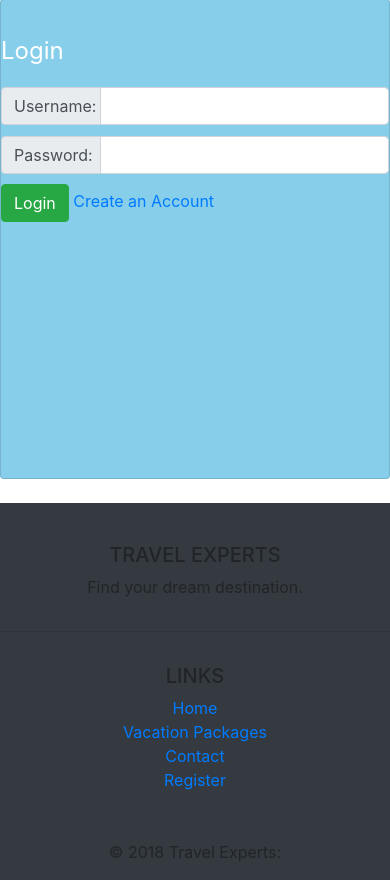
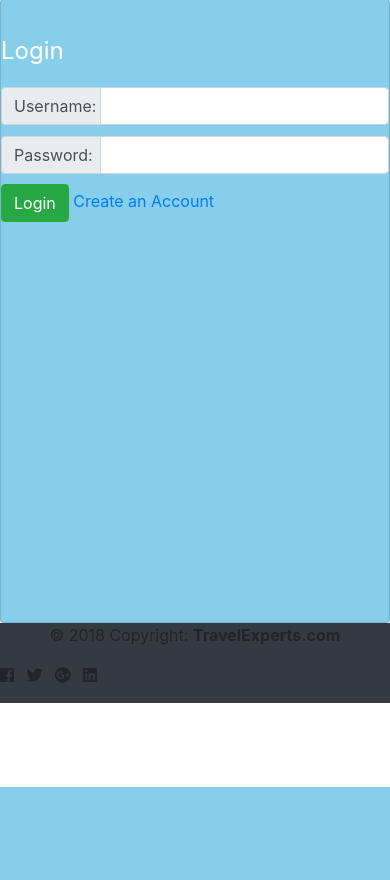
Before and after one commit to dinosaurbytes/SAIT_Threaded_Project, a PHP site: page /login.php in a window 390 px wide. Shown: the part 57-937 px from the top of the page. After the commit the page ends 844 px from the top, so only its background shows below. Run offline with PHP 8.4, Linux system fonts and the light colour scheme; some libraries are stand-ins or nearby versions.

Commit message:
Revert "Revert "Merge pull request #32 from dinosaurbytes/registerbranch5""
This reverts commit 5fbf31b580411c00c0aa0a0823323f7ba15aa031.

```diff
--- a/login.php
+++ b/login.php
@@ -11,6 +11,7 @@ Page created by Brian Liang
 	<meta name="viewport" content="width=device-width, initial-scale=1">
 	<link rel="stylesheet" href="css/bootstrap.css">
   <link rel="stylesheet" type="text/css" href="css/brianCss.css">
+	<?php include 'php/passwordValidate.php';?>
 
 	<script>
   function showMessage(message,el)
@@ -62,9 +63,9 @@ Page created by Brian Liang
           $goodToGo =false;
         }
       }
-      if (!empty($_POST['password'])&&!empty($_POST['cPassword']))
+      if (!empty($_POST['Password'])&&!empty($_POST['cPassword']))
       {
-        if ($_POST['password']!=$_POST['cPassword'])
+        if ($_POST['Password']!=$_POST['cPassword'])
         {
           $cPassErr ='Passwords do not match';
           $goodToGo=false;
@@ -73,7 +74,7 @@ Page created by Brian Liang
     }
     ?>
     <section>
-      <div class="card" style="background-color: skyblue; height: 30rem;">
+      <div class="card" style="background-color: skyblue; height: 39rem;">
         <div class="row" style="height: 2rem;"></div>
         <div class="row">
           <div class="col-sm-1"></div>
@@ -87,7 +88,7 @@ Page created by Brian Liang
                             <div class="input-group-prepend">
                                 <span class="input-group-text span-width" >Username:</span>
                             </div>
-                              <input type="text" class="form-control"   onfocus="showMessage('Maximum Length:15',this)" maxlength="15" value="<?php if(isset($_POST['username'])) echo $_POST['username']; ?>">
+                              <input type="text" class="form-control" name="Username"  onfocus="showMessage('Maximum Length:15',this)" maxlength="15">
                           </div>
                   </div>
                   <div class='col-sm-6' id='username' style='visibility: hidden'></div>
@@ -100,7 +101,7 @@ Page created by Brian Liang
                             <div class="input-group-prepend">
                                 <span class=" label input-group-text span-width" >Password:</span>
                             </div>
-                              <input type="password" class="form-control"   onfocus="showMessage('Maximum Length:15',this)" maxlength="15" >
+                              <input type="password" class="form-control" name="Password"  onfocus="showMessage('Maximum Length:15',this)" maxlength="15" >
                           </div>
                   </div>
                   </div>
@@ -118,8 +119,21 @@ Page created by Brian Liang
           </div>
           <div class="col-sm-2"></div>
         </div>
+</div>
+</section>
+
+<!-- Validate Script for Login -->
+<?php
+if(isset($_POST["Login"])){
+  if (!empty($_POST["Username"] && !empty($_POST["Password"]))){
+    passwordValidate();
+  }
+  else{
+    echo "Username or Password is Empty";
+  }
+}
 
 
-</div>
-</section>
+ ?>
+
 <?php include "php/footer.php"?>
--- a/php/customerRegister.php
+++ b/php/customerRegister.php
@@ -28,7 +28,7 @@ function customerRegister(){
 
 
 
-
+//Script to redirect you to the Login Page
 $link = mysqli_connect("localhost", "root", "", "travelexperts") or die("Connection Error: " . mysqli_connect_error());
 
 $sql = "insert into customers ($returnKeys) values ($returnString)";
@@ -36,7 +36,7 @@ $result = mysqli_query($link, $sql) or die("SQL Error");
 // print("result=$result<br />");
 if ($result)
 {
-  print("Customer Registered");
+  echo '<script type="text/javascript"> window.open("login.php"); </script>';
 }
 else
 {
--- a/php/footer.php
+++ b/php/footer.php
@@ -1,59 +1,29 @@
-
+<link rel="stylesheet" href="https://use.fontawesome.com/releases/v5.0.13/css/all.css" integrity="sha384-DNOHZ68U8hZfKXOrtjWvjxusGo9WQnrNx2sqG0tfsghAvtVlRW3tvkXWZh58N9jp" crossorigin="anonymous">
 <!-- Footer -->
-<footer class="page-footer font-small bg-dark pt-4 mt-4 ">
-
-  <!-- Footer Links -->
-  <div class="container-fluid text-center text-md-left">
-
+<footer class="page-footer bg-dark">
     <!-- Grid row -->
-    <div class="row">
-
+    <div class="row d-flex align-items-center">
       <!-- Grid column -->
-      <div class="col-md-6 mt-md-0 mt-3">
-
-        <!-- Content -->
-        <h5 class="text-uppercase">Travel Experts</h5>
-        <p>Find your dream destination.</p>
-
+      <div class="col-md-8 col-lg-8">
+        <!--Copyright-->
+        <p class="text-center text-md-left">© 2018 Copyright: <strong> TravelExperts.com</strong></p>
       </div>
       <!-- Grid column -->
-
-      <hr class="clearfix w-100 d-md-none pb-3">
-
-      <!-- Grid column -->
-      <div class="col-md-6 mb-md-0 mb-3">
-
-        <!-- Links -->
-        <h5 class="text-uppercase">Links</h5>
-
-        <ul class="list-unstyled">
-          <li>
-            <a href="index.php">Home</a>
-          </li>
-          <li>
-            <a href="packages.php">Vacation Packages</a>
-          </li>
-          <li>
-            <a href="contact.php">Contact</a>
-          </li>
-          <li>
-            <a href="register.php">Register</a>
-          </li>
-        </ul>
-
+      <div class="col-md-4 col-lg-4 ml-lg-0">
+        <!-- Social buttons -->
+        <div class="">
+          <ul class="list-unstyled list-inline">
+            <li class="list-inline-item"><a class=""><i class="fab fa-facebook"></i></a></li>
+            <li class="list-inline-item"><a class=""><i class="fab fa-twitter"></i></a></li>
+            <li class="list-inline-item"><a class=""><i class="fab fa-google-plus"></i></a></li>
+            <li class="list-inline-item"><a class=""><i class="fab fa-linkedin"></i></a></li>
+          </ul>
+        </div>
       </div>
       <!-- Grid column -->
-
     </div>
     <!-- Grid row -->
-
   </div>
   <!-- Footer Links -->
-
-  <!-- Copyright -->
-  <div class="footer-copyright text-center py-3">© 2018 Travel Experts:
-  </div>
-  <!-- Copyright -->
-
 </footer>
 <!-- Footer -->
--- /dev/null
+++ b/php/passwordValidate.php
@@ -0,0 +1,61 @@
+<?php
+
+function passwordValidate(){
+  // Client side array (Login Screen Username/Password Input)
+  $loginArray = array();
+  foreach($_POST as $key=>$value){
+    if($key != "submit"){
+      $loginArray[$key] = $value;
+    }
+    else{}
+  }
+
+  $loginUsernameInput = $loginArray["Username"];
+  $loginPasswordInput = $loginArray["Password"];
+  print_r($loginUsernameInput);
+  print_r($loginPasswordInput);
+  //Server Side Username/Password Array
+  //Connect To database
+  $link = mysqli_connect("localhost", "root", "", "travelexperts") or die("Connection Error: " . mysqli_connect_error());
+
+  //Create an array for usernames and passwords
+  $sql = "select Username, Password from customers";
+  $result = mysqli_query($link, $sql);
+  $datas = array();
+  if (mysqli_num_rows($result)>0){
+    while($row = mysqli_fetch_assoc($result)){
+      $datas[] = $row;
+    }
+  }
+
+  // print_r($datas);
+
+  mysqli_close($link);
+  print_r($datas[0]['Username']);
+
+
+
+  // Validate, if user name and password
+$isMatch;
+
+$isMatch;
+if(isset($_POST['Login']))
+{
+  for ($i = 0; $i<(sizeof($datas)); $i++){
+    if($datas[$i]["Username"] == $loginUsernameInput and $datas[$i]["Password"] == $loginPasswordInput){
+        $isMatch = true;
+        session_start();
+        $_SESSION["Username"] = $loginUsernameInput;
+        echo '<script type="text/javascript"> window.open("index.php"); </script>';
+      }
+      else $isMatch = false;
+    }
+  if ($isMatch == false) {
+    echo "<script type='text/javascript'>alert('Invalid Username or Password');</script>";
+  }
+}
+
+}
+
+
+?>
```
Also changed, not shown: register.php (+3 -16 lines).
